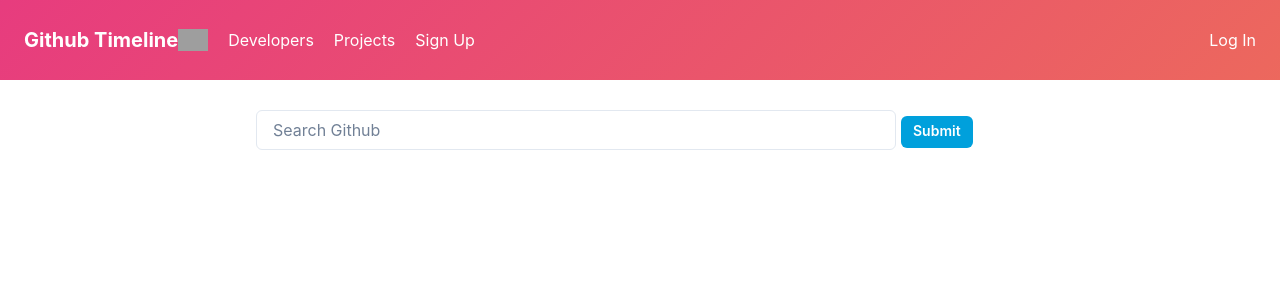
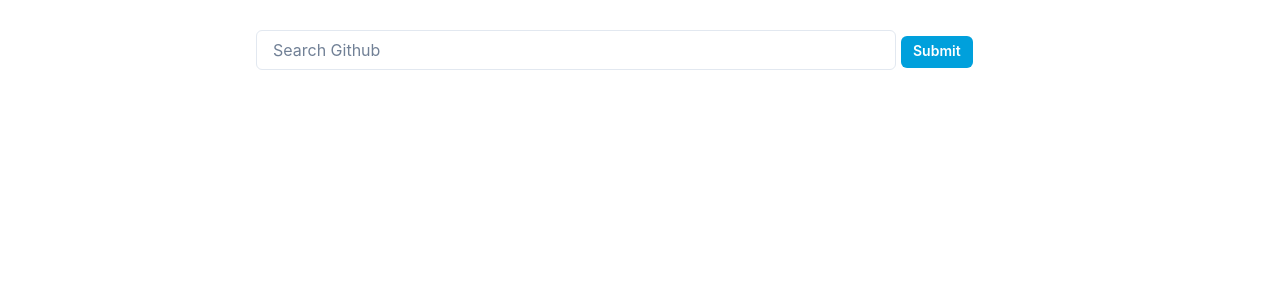
Before and after one commit to shaialoni/github_timeline_client, a React (Create React App) app: page / in a window 1280 px wide. Shown: the top 300 px of the page. Built offline with nearby package versions, Linux system fonts and the light colour scheme; grey boxes are pictures that could not be loaded.

Commit message:
updated dotenv version working api call to github

```diff
--- a/package.json
+++ b/package.json
@@ -12,7 +12,7 @@
     "@testing-library/user-event": "^14.4.3",
     "axios": "^0.24.0",
     "bootstrap": "^5.1.3",
-    "dotenv": "^8.2.0",
+    "dotenv": "^8.6.0",
     "formik": "^2.2.9",
     "framer-motion": "^6.5.1",
     "react": "^18.2.0",
--- a/src/App.js
+++ b/src/App.js
@@ -4,14 +4,14 @@ import { v4 as uuid } from 'uuid'
 
 // import AuthenticatedRoute from './components/shared/AuthenticatedRoute'
 import AutoDismissAlert from './components/shared/AutoDismissAlert/AutoDismissAlert'
-// import Header from './components/shared/Header'
+import Header from './components/shared/Header'
 import RequireAuth from './components/shared/RequireAuth'
 import Home from './components/Home'
 import SignUp from './components/auth/SignUp'
 import SignIn from './components/auth/SignIn'
 import SignOut from './components/auth/SignOut'
 import ChangePassword from './components/auth/ChangePassword'
-import Nav from './components/shared/Nav'
+//import Nav from './components/shared/Nav'
 
 function App() {
 
@@ -43,7 +43,7 @@ function App() {
 
   return (
     <Fragment>
-      	<Nav user={user} />
+      	{/* <Header user={user} /> */}
       	<Routes>
 			<Route path="/" element={<Home msgAlert={msgAlert} user={user} />} />
 			<Route
--- a/src/components/shared/GithubSearch.js
+++ b/src/components/shared/GithubSearch.js
@@ -1,14 +1,48 @@
 // github search user component here
+import { useState } from 'react'
 import { Input, Button } from '@chakra-ui/react'
+import axios from 'axios'
+
 
 const GitHubSearch = () => {
 
-return(
-    <>
-    <Input placeholder='Search Github' style={{marginTop: '30px', marginLeft: '20%', marginRight:'5px', width: '50%'}} />
-    <Button size='sm' colorScheme='linkedin'>Submit</Button>
-    </>
-)
+    const [username, setUsername] = useState(null)
+
+    const githubSearch = () => {
+        console.log('username', username)
+        axios.get(`https://api.github.com/users/${username}/repos`, {
+            'headers': {
+                'Authorization': `token ${process.env.REACT_APP_KEY}`
+                }
+        })
+            .then(res => {
+                console.log('RESPONSE', res.data)
+            })
+            .catch(err => console.log(err))
+    }
+
+    return (
+      <>
+
+
+        <Input
+                placeholder='Search Github'
+                style={{
+                    marginTop: '30px',
+                    marginLeft: '20%',
+                    marginRight:'5px',
+                    width: '50%'}}
+                onChange={(e)=> setUsername(e.target.value)}
+            />
+            <Button
+                size='sm'
+                colorScheme='linkedin'
+                onClick={githubSearch}
+            >
+                Submit
+            </Button>
+      </>
+    );
 }
 
 export default GitHubSearch;
--- a/src/components/shared/Nav.js
+++ b/src/components/shared/Nav.js
@@ -1,145 +1,145 @@
-import React, { useState } from 'react'
-import {
-  Text,
-  Flex,
-  Spacer,
-  IconButton,
-  useColorMode,
-  useColorModeValue,
-  useMediaQuery,
-  Link,
-  // Button,
-  useDisclosure,
-  Box,
-} from '@chakra-ui/react'
-import { MoonIcon, SunIcon } from '@chakra-ui/icons'
-import { FaAlignJustify } from 'react-icons/fa'
-import { Icon } from '@chakra-ui/react'
-import { useNavigate } from 'react-router-dom'
-import "../../style.css";
+// import React, { useState } from 'react'
+// import {
+//   Text,
+//   Flex,
+//   Spacer,
+//   IconButton,
+//   useColorMode,
+//   useColorModeValue,
+//   useMediaQuery,
+//   Link,
+//   // Button,
+//   useDisclosure,
+//   Box,
+// } from '@chakra-ui/react'
+// import { MoonIcon, SunIcon } from '@chakra-ui/icons'
+// import { FaAlignJustify } from 'react-icons/fa'
+// import { Icon } from '@chakra-ui/react'
+// import { useNavigate } from 'react-router-dom'
+// import "../../style.css";
 
-const Nav = ({ onOpen, user, clearUser }) => {
-  const [scroll, setScroll] = useState(false)
-  const { colorMode, toggleColorMode } = useColorMode()
-  const navBg = useColorModeValue('white', 'blackAlpha.200')
-  const [isLargerThanMD] = useMediaQuery('(min-width: 48em)')
-  const navigate = useNavigate()
-  const changeScroll = () =>
-    document.body.scrollTop > 80 || document.documentElement.scrollTop > 80
-      ? setScroll(true)
-      : setScroll(false)
+// const Nav = ({ onOpen, user, clearUser }) => {
+//   const [scroll, setScroll] = useState(false)
+//   const { colorMode, toggleColorMode } = useColorMode()
+//   const navBg = useColorModeValue('white', 'blackAlpha.200')
+//   const [isLargerThanMD] = useMediaQuery('(min-width: 48em)')
+//   const navigate = useNavigate()
+//   const changeScroll = () =>
+//     document.body.scrollTop > 80 || document.documentElement.scrollTop > 80
+//       ? setScroll(true)
+//       : setScroll(false)
 
-  const navStyle = {
-    textDecoration: 'none',
-    color: 'white'
-  }
-  window.addEventListener('scroll', changeScroll)
-  //console.log('COLOR MODE//////////////>>>>>', colorMode, navBg)
-  return (
-    // <Box bgGradient='linear(to-l, #7928CA, #FF0080)' zIndex="sticky">
-    <Flex
-      h="10vh"
-      alignItems="center"
-      p="6"
-      boxShadow={scroll ? 'base' : 'none'}
-      position="sticky"
-      top="0"
-      zIndex="sticky"
-      w="full"
-      // bgGradient='linear(to-l, #7928CA, #00c7ff,#FF0080)'
+//   const navStyle = {
+//     textDecoration: 'none',
+//     color: 'white'
+//   }
+//   window.addEventListener('scroll', changeScroll)
+//   //console.log('COLOR MODE//////////////>>>>>', colorMode, navBg)
+//   return (
+//     // <Box bgGradient='linear(to-l, #7928CA, #FF0080)' zIndex="sticky">
+//     <Flex
+//       h="10vh"
+//       alignItems="center"
+//       p="6"
+//       boxShadow={scroll ? 'base' : 'none'}
+//       position="sticky"
+//       top="0"
+//       zIndex="sticky"
+//       w="full"
+//       // bgGradient='linear(to-l, #7928CA, #00c7ff,#FF0080)'
 
-      id='navbar'
-      // bg={navBg}
-    >
-      {/* bgGradient='linear(to-l, #7928CA, #FF0080)' */}
+//       id='navbar'
+//       // bg={navBg}
+//     >
+//       {/* bgGradient='linear(to-l, #7928CA, #FF0080)' */}
 
-      <Text fontSize="xl" fontWeight="bold"  bgClip='text' color='white'>
-              Github Timeline
-              </Text><img src='https://cdn.dribbble.com/users/21285/screenshots/1280314/drib.gif
-' height='30px' width='30px' background="transparent"/>
-      {isLargerThanMD ? (
-        <>
-        <div id="navCont">
-          <Link  style={navStyle} class="navItems" onClick={() => navigate('/developers')} fontSize="md" ml={6}>
-            Developers
-          </Link>
+//       <Text fontSize="xl" fontWeight="bold"  bgClip='text' color='white'>
+//               Github Timeline
+//               </Text><img src='https://cdn.dribbble.com/users/21285/screenshots/1280314/drib.gif
+// ' height='30px' width='30px' background="transparent"/>
+//       {isLargerThanMD ? (
+//         <>
+//         <div id="navCont">
+//           <Link  style={navStyle} class="navItems" onClick={() => navigate('/developers')} fontSize="md" ml={6}>
+//             Developers
+//           </Link>
 
-          <Link  style={navStyle} class="navItems" onClick={() => navigate('/projects')} fontSize="md" ml={6}>
-            Projects
-          </Link>
+//           <Link  style={navStyle} class="navItems" onClick={() => navigate('/projects')} fontSize="md" ml={6}>
+//             Projects
+//           </Link>
 
 
 
-          { user ? (
-            <>
-              <Link  style={navStyle} class="navItems" onClick={() => navigate('/developers/createDev')} fontSize="md" ml={6}>
-                Add Developer
-              </Link>
+//           { user ? (
+//             <>
+//               <Link  style={navStyle} class="navItems" onClick={() => navigate('/developers/createDev')} fontSize="md" ml={6}>
+//                 Add Developer
+//               </Link>
 
-              {/* <Link
-                onClick={() => navigate("/myposts")}
-                fontSize="md"
-                ml={6}
-              >
-                My Posts
-              </Link> */}
-              <Link  style={navStyle} class="navItems"
-                onClick={() => navigate('/projects/create-project')}    fontSize="md" ml={6}
-              >
-                Add Project
-              </Link>
-              <Link class="navItems"
-                onClick={() => navigate('/change-password')}
-                fontSize="md"
-                ml={6}
-                style={navStyle}
-              >
-                Change Password
-              </Link>
-            </>)
-            :
-            <Link class="navItems"
-              onClick={() => navigate('/sign-up')}
-              fontSize="md"
-              ml={6}
-              style={navStyle}
-            >
-              Sign Up
-            </Link>
-          }
-          </div>
+//               {/* <Link
+//                 onClick={() => navigate("/myposts")}
+//                 fontSize="md"
+//                 ml={6}
+//               >
+//                 My Posts
+//               </Link> */}
+//               <Link  style={navStyle} class="navItems"
+//                 onClick={() => navigate('/projects/create-project')}    fontSize="md" ml={6}
+//               >
+//                 Add Project
+//               </Link>
+//               <Link class="navItems"
+//                 onClick={() => navigate('/change-password')}
+//                 fontSize="md"
+//                 ml={6}
+//                 style={navStyle}
+//               >
+//                 Change Password
+//               </Link>
+//             </>)
+//             :
+//             <Link class="navItems"
+//               onClick={() => navigate('/sign-up')}
+//               fontSize="md"
+//               ml={6}
+//               style={navStyle}
+//             >
+//               Sign Up
+//             </Link>
+//           }
+//           </div>
 
-        </>
-      ) : (
-        <>
+//         </>
+//       ) : (
+//         <>
 
-        </>
-      )}
+//         </>
+//       )}
 
-      <Spacer />
+//       <Spacer />
 
-      <Flex alignItems="center">
-        {/* <IconButton mr="5" w={6} h={6} p={5} onClick={toggleColorMode}>
-          {colorMode === 'light' ? <MoonIcon /> : <SunIcon />}
-        </IconButton> */}
+//       <Flex alignItems="center">
+//         {/* <IconButton mr="5" w={6} h={6} p={5} onClick={toggleColorMode}>
+//           {colorMode === 'light' ? <MoonIcon /> : <SunIcon />}
+//         </IconButton> */}
 
-        {isLargerThanMD ? (
-          <>
-            { user ?
-              <Link onClick={clearUser} mb="3" style={navStyle}>Logout</Link>
-              :
-              <Link href="/sign-in" fontSize="md" style={navStyle}>Log In </Link>
-            }
-          </>
-        ) : (
-          <IconButton onClick={onOpen}>
-            <Icon as={FaAlignJustify} />
-          </IconButton>
-        )}
-      </Flex>
-    </Flex>
-    // </Box>
-  )
-}
+//         {isLargerThanMD ? (
+//           <>
+//             { user ?
+//               <Link onClick={clearUser} mb="3" style={navStyle}>Logout</Link>
+//               :
+//               <Link href="/sign-in" fontSize="md" style={navStyle}>Log In </Link>
+//             }
+//           </>
+//         ) : (
+//           <IconButton onClick={onOpen}>
+//             <Icon as={FaAlignJustify} />
+//           </IconButton>
+//         )}
+//       </Flex>
+//     </Flex>
+//     // </Box>
+//   )
+// }
 
-export default Nav
+// export default Nav
```
Also changed, not shown: 1 other file (tests, documents, lock files or other folders).
